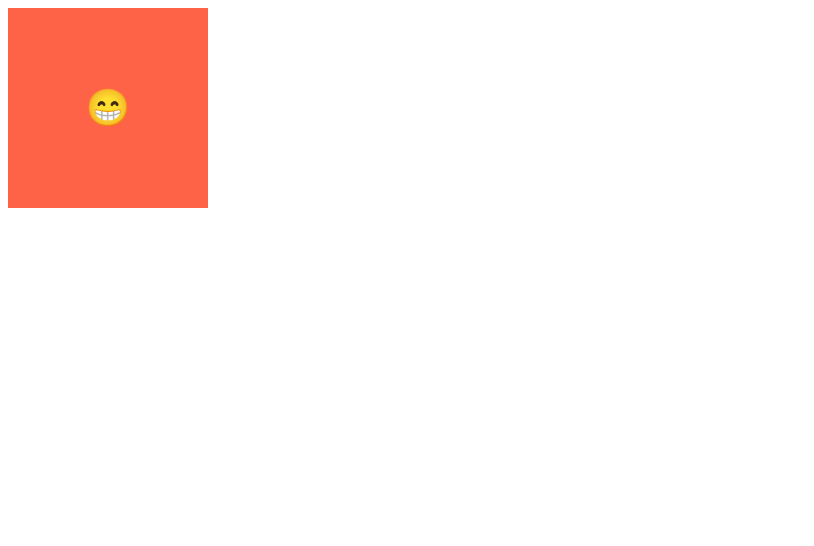
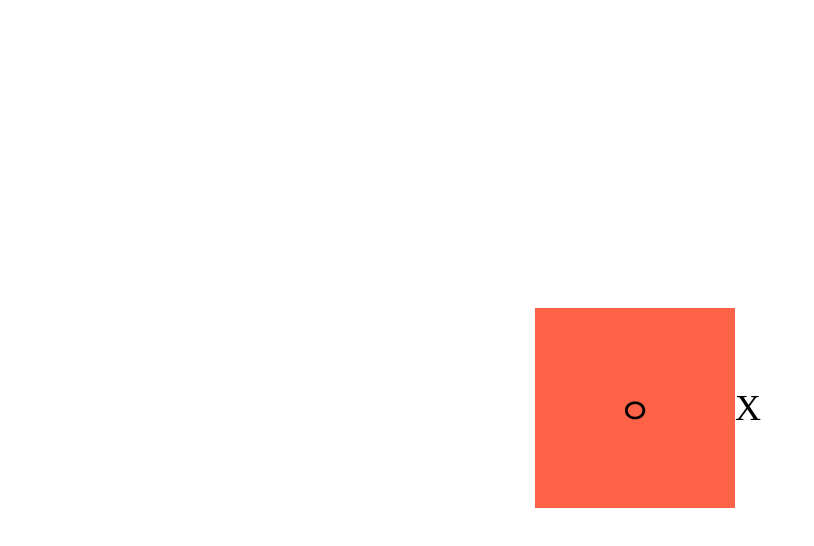
Before and after one commit to ralo-med/react-m1, a React (Create React App) app: page / in a window 1280 px wide. Shown: the top 546 px of the page, without its empty margins (0-814 px from the left). Built offline with nearby package versions, Linux system fonts and the light colour scheme.

Commit message:
#2.5 Pseudo Selectors part Two

```diff
--- a/src/App.js
+++ b/src/App.js
@@ -4,6 +4,10 @@
 
 const Wrapper = styled.div`
   display: flex;
+  height: 100vh;
+  width: 100vw;
+  justify-content: center;
+  align-items: center;
 `;
 
 const rotateAniamtion = keyframes`
@@ -19,6 +23,10 @@
     border-radius:0px;}
 `;
 
+const Emoji = styled.span`
+  font-size: 36px;
+`;
+
 const Box = styled.div`
   height: 200px;
   width: 200px;
@@ -27,10 +35,9 @@
   display: flex;
   justify-content: center;
   align-items: center;
-  span {
-    font-size: 36px;
+  ${Emoji} {
     &:hover {
-      font-size: 50px;
+      font-size: 60px;
     }
     &:active {
       opacity: 0;
@@ -42,8 +49,9 @@
   return (
     <Wrapper>
       <Box>
-        <span>😁</span>
+        <Emoji as="p">ㅇ</Emoji>
       </Box>
+      <Emoji as="p">X</Emoji>
     </Wrapper>
   );
 }
```
